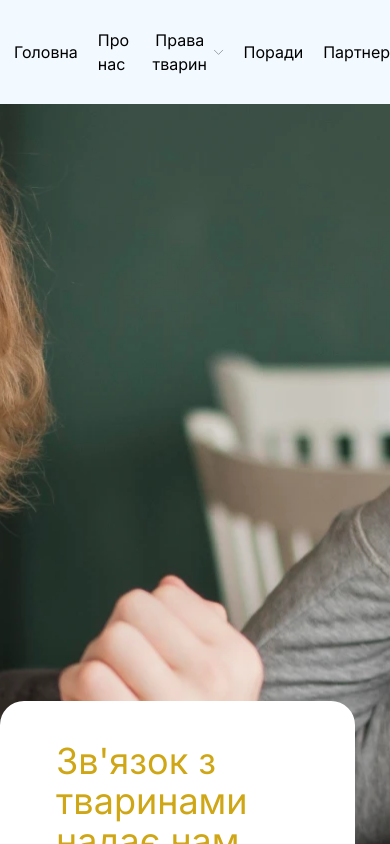
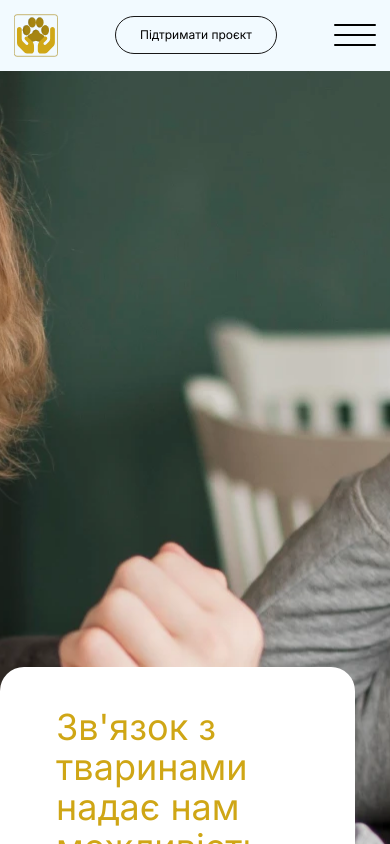
Before and after one commit to baza-trainee/pets_law, a React (Vite) app: page / in a window 390 px wide. Shown: the top 844 px of the page. Built offline with nearby package versions, Linux system fonts and the light colour scheme.

Commit message:
refactor:header; add:mobile menu.

```diff
--- /dev/null
+++ b/src/assets/IconBurgerMenu.jsx
@@ -0,0 +1,30 @@
+export const IconBurgerMenu = () => {
+  return (
+    <svg
+      width="42"
+      height="40"
+      viewBox="0 0 42 40"
+      fill="none"
+      xmlns="http://www.w3.org/2000/svg"
+    >
+      <path
+        d="M1 10H41"
+        stroke="black"
+        stroke-width="2"
+        stroke-linecap="round"
+      />
+      <path
+        d="M1 20H41"
+        stroke="black"
+        stroke-width="2"
+        stroke-linecap="round"
+      />
+      <path
+        d="M1 30H41"
+        stroke="black"
+        stroke-width="2"
+        stroke-linecap="round"
+      />
+    </svg>
+  );
+};
--- /dev/null
+++ b/src/assets/IconClose.jsx
@@ -0,0 +1,18 @@
+export const IconClose = () => {
+  return (
+    <svg
+      width="42"
+      height="40"
+      viewBox="0 0 42 40"
+      fill="none"
+      xmlns="http://www.w3.org/2000/svg"
+    >
+      <path
+        d="M1 20H41"
+        stroke="black"
+        stroke-width="2"
+        stroke-linecap="round"
+      />
+    </svg>
+  );
+};
--- a/src/components/Header.jsx
+++ b/src/components/Header.jsx
@@ -1,6 +1,9 @@
 import { useState, useEffect, useRef } from "react";
 import { Link } from "react-scroll";
 import logo from "../assets/logo.svg";
+import { IconClose } from "../assets/IconClose.jsx";
+import { IconBurgerMenu } from "../assets/IconBurgerMenu.jsx";
+// import MobileMenu from "./MobileMenu";
 
 const Header = () => {
   const [isOpen, setOpen] = useState(false);
@@ -21,12 +24,12 @@ const Header = () => {
     };
   }, []);
   return (
-    <header className="bg-lightBlue">
+    <header className="static top-0 bg-lightBlue z-100">
       <div className="flex justify-between items-center py-3.5 px-3.5 max-w-[1440px] mx-auto md:gap-4 lg:gap-0 ">
         <a href="#">
           <img className="w-11 lg:w-full" src={logo} alt="logo" />
         </a>
-        <nav className="flex items-center justify-between text-xl gap-x-5 xl:gap-x-16">
+        <nav className="items-center justify-between hidden text-xl md:flex gap-x-5 xl:gap-x-16">
           <ul className="flex items-center justify-between text-base gap-x-5 lg:text-xl xl:gap-x-16 sm:flex-wrap lg:flex-nowrap">
             <li className="duration-100 cursor-pointer hover:font-semibold">
               <Link duration={500} to="hero">
@@ -104,6 +107,10 @@ const Header = () => {
             Підтримати проєкт
           </button>
         </nav>
+        <button className="md:hidden text-xs py-2.5 px-6 rounded-[20px] border-[1px] border-black">
+          Підтримати проєкт
+        </button>
+        <IconBurgerMenu className="md:hidden" />
       </div>
     </header>
   );
--- /dev/null
+++ b/src/components/MobileMenu.jsx
@@ -0,0 +1,103 @@
+import React, { useState } from "react";
+import logo from "../assets/logo.svg";
+import { Link } from "react-scroll";
+import { IconClose } from "../assets/IconClose.jsx";
+
+const MobileMenu = () => {
+  const [isOpen, setOpen] = useState(false);
+
+  const toggleMenu = () => {
+    setOpen(!isOpen);
+  };
+
+  return (
+    <div className="z-100">
+      <div className="flex flex-col py-3.5  w-full">
+        <div className="flex justify-between py-2.5 px-5">
+          <a href="#">
+            <img className="w-11" src={logo} alt="logo" />
+          </a>
+          <button className="text-xs py-2.5 px-6 rounded-[20px] border-[1px] border-black">
+            Підтримати проєкт
+          </button>
+          <IconClose />
+        </div>
+        <nav className="flex flex-col px-5 bg-black pb-7 bg-opacity-60">
+          <ul className="flex flex-col items-center text-base text-lg gap-y-8 pb-7 pt-14 ">
+            <li className="cursor-pointer py-2.5 w-full bg-white rounded-[20px] text-center">
+              <Link duration={500} to="hero">
+                Головна
+              </Link>
+            </li>
+            <li className="cursor-pointer py-2.5 w-full bg-white rounded-[20px] text-center">
+              <Link duration={500} to="about">
+                Про нас
+              </Link>
+            </li>
+            <li className="w-full ">
+              <button
+                className={` w-full bg-white rounded-[20px] py-2.5 cursor-pointer duration-300 hover:font-semibold flex justify-center items-center gap-1 xl:gap-2.5  ${
+                  isOpen ? "text-stone-400" : ""
+                }`}
+                onClick={toggleMenu}
+              >
+                Права тварин
+                <svg
+                  className={`duration-200 w-4 xl:w-6 ${
+                    isOpen ? "rotate-180 " : ""
+                  }`}
+                  xmlns="http://www.w3.org/2000/svg"
+                  width="24"
+                  height="13"
+                  viewBox="0 0 24 13"
+                  fill="none"
+                >
+                  <path
+                    className={`${isOpen ? "stroke-[#A7A3A3]" : ""}`}
+                    d="M1 0.5L12 11.5L23 0.5"
+                    stroke="#181717"
+                    stroke-linecap="round"
+                  />
+                </svg>
+              </button>
+              {isOpen && (
+                <ul className="w-full pt-1 duration-500 bg-opacity-60">
+                  <li className="duration-100 my-8 cursor-pointer hover:font-semibold py-2.5 w-full bg-white rounded-[20px] text-center">
+                    <Link duration={500} to="partOne">
+                      1 частина
+                    </Link>
+                  </li>
+                  <li className="duration-100 cursor-pointer hover:font-semibold py-2.5 w-full bg-white rounded-[20px] text-center">
+                    <Link duration={500} to="partTwo">
+                      2 частина
+                    </Link>
+                  </li>
+                </ul>
+              )}
+            </li>
+            <li className="cursor-pointer py-2.5 w-full bg-white rounded-[20px] text-center">
+              <Link duration={500} to="about">
+                Поради
+              </Link>
+            </li>
+            <li className="cursor-pointer py-2.5 w-full bg-white rounded-[20px] text-center">
+              <Link duration={500} to="about">
+                Партнери
+              </Link>
+            </li>
+            <li className="cursor-pointer py-2.5 w-full bg-white rounded-[20px] text-center">
+              <Link duration={500} to="about">
+                Контакти
+              </Link>
+            </li>
+          </ul>
+          <button className="py-2.5 px-4 bg-[#D0A716] rounded-[20px] duration-200 hover:shadow-[0px_4px_4px_0px_rgba(0,0,0,0.10)] hover:bg-[#BF9601] w-full text-center">
+            Підтримати проєкт
+          </button>
+        </nav>
+      </div>
+    </div>
+  );
+};
+
+export default MobileMenu;
```
